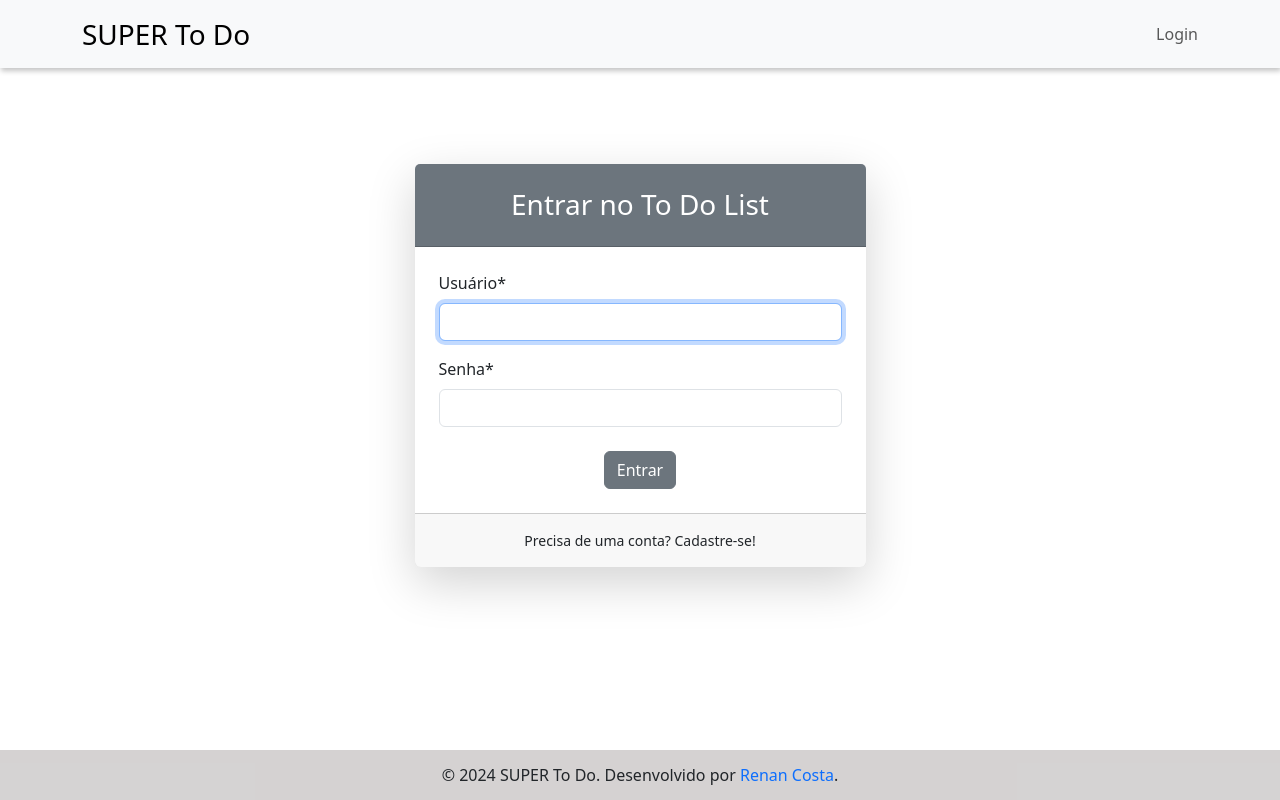
After one commit to RenanppCosta/todolist-django.v2, a Django app: page /login/ in a window 1280 px wide. The commit adds this page. Run offline with Django 5.2, Linux system fonts and the light colour scheme; some libraries are stand-ins or nearby versions.

Commit message:
feat: create system of login and logout and created template of login

```diff
--- a/core/settings.py
+++ b/core/settings.py
@@ -61,7 +61,7 @@ ROOT_URLCONF = 'core.urls'
 TEMPLATES = [
     {
         'BACKEND': 'django.template.backends.django.DjangoTemplates',
-        'DIRS': [],
+        'DIRS': [os.path.join(BASE_DIR, 'templates')],
         'APP_DIRS': True,
         'OPTIONS': {
             'context_processors': [
@@ -132,3 +132,6 @@ MEDIA_URL = '/media/'
 DEFAULT_AUTO_FIELD = 'django.db.models.BigAutoField'
 
 CRISPY_TEMPLATE_PACK = 'bootstrap4'
+
+LOGIN_REDIRECT_URL = '/tasks'
+LOGOUT_REDIRECT_URL = '/login'
--- a/core/urls.py
+++ b/core/urls.py
@@ -19,5 +19,6 @@ from django.urls import path, include
 
 urlpatterns = [
     path('admin/', admin.site.urls),
-    path('tasks', include('tasks.urls'))
+    path('tasks', include('tasks.urls')),
+    path('', include('django.contrib.auth.urls'))
 ]
--- a/tasks/templates/base.html
+++ b/tasks/templates/base.html
@@ -20,6 +20,7 @@
                 </button>
                 <div class="collapse navbar-collapse" id="navbarNav">
                     <ul class="navbar-nav">
+                    {% if user.is_authenticated %}
                       <li class="nav-item">
                         <a class="nav-link" href="{% url 'task_list' %}">Tarefas</a>
                       </li>
@@ -29,13 +30,32 @@
                       <li class="nav-item">
                         <a class="nav-link" href="#">Perfil</a>
                       </li>
+                      <li class="nav-item">
+                        <form action="{% url 'logout' %}" method="post">
+                            {% csrf_token %}
+                            <button type="submit" id="sair" class="nav-link">Sair</button>
+                        </form>
+                      </li>
+                      {% else %}
+                      <li class="nav-item">
+                        <a class="nav-link" href="/login">Login</a>
+                      </li>
+                    {% endif %}
                     </ul>
                 </div>
 
                 <div class="navbar-nav d-none d-lg-flex flex-row gap-5">
+                    {% if user.is_authenticated %}
                     <a class="nav-link" href="{% url 'task_list' %}">Tarefas</a>
                     <a class="nav-link" href="#">Usuários</a>
                     <a class="nav-link" href="#">Perfil</a>
+                    <form action="{% url 'logout' %}" method="post">
+                        {% csrf_token %}
+                        <button type="submit" id="sair" class="nav-link">Sair</button>
+                    </form>
+                    {% else %}
+                    <a class="nav-link" href="/login">Login</a>
+                    {% endif %}
                 </div>
             </nav>
         </div>
--- /dev/null
+++ b/templates/registration/login.html
@@ -0,0 +1,31 @@
+{% extends 'base.html' %}
+{% load crispy_forms_tags %}
+
+{% block title %}Entrar{% endblock %}
+
+{% block content %}
+    <div class="row justify-content-center align-items-center">
+        <div class="col-md-6 col-lg-5">
+            <div class="card shadow-lg border-0 rounded-lg mt-5">
+                <div class="card-header bg-secondary text-white text-center py-4">
+                    <h3 class="mb-0">Entrar no To Do List</h3>
+                </div>
+                <div class="card-body p-4">
+                    <form method="post">
+                        {% csrf_token %}
+                        <input type="hidden" name="next" value="{{ next }}">
+
+                        {{ form|crispy }}
+
+                        <div class="form-group d-flex align-items-center justify-content-center mt-4 mb-0">
+                            <button type="submit" class="btn btn-secondary">Entrar</button>
+                        </div>
+                    </form>
+                </div>
+                <div class="card-footer text-center py-3">
+                    <div class="small"><a href="#" class="link-dark link-offset-2 link-offset-3-hover link-underline link-underline-opacity-0 link-underline-opacity-75-hover">Precisa de uma conta? Cadastre-se!</a></div>
+                </div>
+            </div>
+        </div>
+    </div>
+{% endblock %}
```
